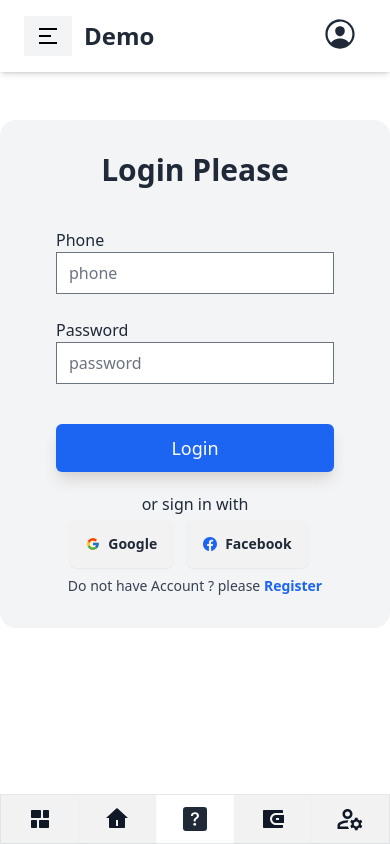
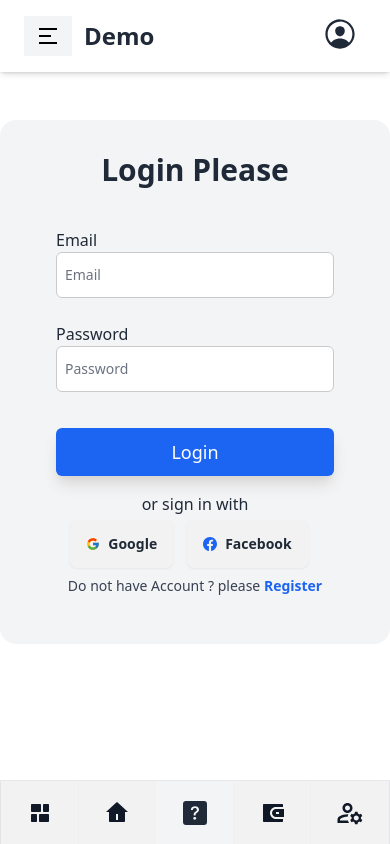
Before and after one commit to mdnasimnirob/mess-management-front-end, a React (Vite) app: page /login in a window 390 px wide. Built offline with nearby package versions, Linux system fonts and the light colour scheme; no server answers.

Commit message:
login and register with firebase

```diff
--- a/src/component/Navbar.jsx
+++ b/src/component/Navbar.jsx
@@ -11,18 +11,18 @@ const Navbar = () => {
     return (
 
 
-        <div className="visible lg:hidden md:hidden fixed z-50 w-full h-13 max-w-lg -translate-x-1/2 bg-white shadow-stone-200 shadow-lg border border-gray-200 rounded-none bottom-0 left-1/2 dark:bg-gray-700 dark:border-gray-600">
+        <div className="visible lg:hidden md:hidden fixed z-50 w-full h-16 max-w-lg -translate-x-1/2 bg-white shadow-stone-200 shadow-lg border border-gray-200 rounded-none bottom-0 left-1/2 dark:bg-gray-700 dark:border-gray-600">
             <div className="grid grid-cols-5 h-full max-w-lg  mx-auto">
                 <NavLink
                     to="/dashboard"
                     data-tooltip-target="tooltip-home"
                     type="button"
                     className={({ isActive }) =>
-                        `border-none rounded-none btn btn-md inline-flex flex-col items-center justify-center px-5 hover:bg-gray-50 dark:hover:bg-gray-800 group ${isActive ? "text-blue-600" : "text-gray-900"
+                        `border-none rounded-none btn btn-lg inline-flex flex-col items-center justify-center px-5 hover:bg-gray-50 dark:hover:bg-gray-800 group hover:text-blue-600 ${isActive ? "text-blue-600" : "text-gray-900 "
                         }`
                     }
                 >
-                    <RiDashboardHorizontalFill className="hover:text-black text-2xl" />
+                    <RiDashboardHorizontalFill className=" text-2xl" />
                     <span className="sr-only">Dashboard</span>
                 </NavLink>
                 <div id="tooltip-home" role="tooltip" className="absolute z-10 invisible inline-block px-3 py-2 text-sm font-medium text-white transition-opacity duration-300 bg-gray-900 rounded-lg shadow-xs opacity-0 tooltip dark:bg-gray-700">
@@ -30,31 +30,31 @@ const Navbar = () => {
                     <div className="tooltip-arrow" data-popper-arrow></div>
                 </div>
                 <NavLink to='/home' data-tooltip-target="tooltip-wallet" type="button" className={({ isActive }) =>
-                    `border-none rounded-none btn btn-md inline-flex flex-col items-center justify-center px-5 hover:bg-gray-50 dark:hover:bg-gray-800 group ${isActive ? "text-blue-600" : "text-gray-900"
+                    `border-none rounded-none btn btn-lg inline-flex flex-col items-center justify-center px-5 hover:bg-gray-50 dark:hover:bg-gray-800 group ${isActive ? "text-blue-600" : "text-gray-900"
                     }`
                 }>
-                    <RiHome4Fill className="text-2xl hover:text-black" />
+                    <RiHome4Fill className="text-2xl " />
                     <span className="sr-only">Home</span>
                 </NavLink>
                 <div id="tooltip-wallet" role="tooltip" className="absolute z-10 invisible inline-block px-3 py-2 text-sm font-medium text-white transition-opacity duration-300 bg-gray-900 rounded-lg shadow-xs opacity-0 tooltip dark:bg-gray-700">
                     Home
                     <div className="tooltip-arrow" data-popper-arrow></div>
                 </div>
-                <div className="flex items-center justify-center">
-                    <NavLink to='/question' data-tooltip-target="tooltip-new" type="button" className={({ isActive }) => `border-none  w-12 h-12 inline-flex items-center justify-center font-medium    focus:ring-0 ${isActive ? 'focus:text-blue-600 text-blue-600 dark:focus:ring-blue-800' : ' '} focus:outline-none `}>
-                        <BsFillQuestionSquareFill className="text-2xl w-full hover:text-3xl hover:text-black" />
+                <div className="flex bg-gray-100 items-center justify-center">
+                    <NavLink to='/question' data-tooltip-target="tooltip-new" type="button" className={({ isActive }) => ` border-none   w-12 h-12 inline-flex items-center justify-center font-medium    focus:ring-0 ${isActive ? 'focus:text-blue-600 text-blue-600 dark:focus:ring-blue-800' : ' '} focus:outline-none `}>
+                        <BsFillQuestionSquareFill className="text-2xl w-full hover:text-3xl " />
                         <span className="sr-only">New Question</span>
                     </NavLink>
                 </div>
-                <div id="tooltip-new" role="tooltip" className="absolute z-10 invisible inline-block px-3 py-2 text-sm font-medium text-white transition-opacity duration-300 bg-gray-900 rounded-lg shadow-xs opacity-0 tooltip dark:bg-gray-700">
+                <div id="tooltip-new" role="tooltip" className="absolute z-10 invisible inline-block px-3 py-2 text-sm font-medium text-white transition-opacity duration-300  rounded-lg shadow-xs opacity-0 tooltip dark:bg-gray-700">
                     Create new item
                     <div className="tooltip-arrow" data-popper-arrow></div>
                 </div>
                 <NavLink to='/wallet' data-tooltip-target="tooltip-settings" type="button" className={({ isActive }) =>
-                    `border-none rounded-none btn btn-md inline-flex flex-col items-center justify-center px-5 hover:bg-gray-50 dark:hover:bg-gray-800 group ${isActive ? "text-blue-600" : "text-gray-900"
+                    `border-none rounded-none btn btn-lg inline-flex flex-col items-center justify-center px-5 hover:bg-gray-50 dark:hover:bg-gray-800 group ${isActive ? "text-blue-600" : "text-gray-900"
                     }`
                 }>
-                    <RiWallet3Fill className="text-2xl hover:text-black" />
+                    <RiWallet3Fill className="text-2xl " />
                     <span className="sr-only">Wallet</span>
                 </NavLink>
                 <div id="tooltip-settings" role="tooltip" className="absolute z-10 invisible inline-block px-3 py-2 text-sm font-medium text-white transition-opacity duration-300 bg-gray-900 rounded-lg shadow-xs opacity-0 tooltip dark:bg-gray-700">
@@ -62,10 +62,10 @@ const Navbar = () => {
                     <div className="tooltip-arrow" data-popper-arrow></div>
                 </div>
                 <NavLink to='profile' data-tooltip-target="tooltip-profile" type="button" className={({ isActive }) =>
-                    `border-none rounded-none btn btn-md inline-flex flex-col items-center justify-center px-5 hover:bg-gray-50 dark:hover:bg-gray-800 group ${isActive ? "text-blue-600" : "text-gray-900"
+                    `border-none rounded-none btn btn-lg inline-flex flex-col items-center justify-center px-5 hover:bg-gray-50 dark:hover:bg-gray-800 group ${isActive ? "text-blue-600" : "text-gray-900"
                     }`
                 }>
-                    <MdOutlineManageAccounts className="text-3xl hover:text-black " />
+                    <MdOutlineManageAccounts className="text-3xl  " />
                     <span className="sr-only">Profile</span>
                 </NavLink>
                 <div id="tooltip-profile" role="tooltip" className="absolute z-10 invisible inline-block px-3 py-2 text-sm font-medium text-white transition-opacity duration-300 bg-gray-900 rounded-lg shadow-xs opacity-0 tooltip dark:bg-gray-700 ">
--- a/src/pages/Login.jsx
+++ b/src/pages/Login.jsx
@@ -2,16 +2,32 @@ import { useContext } from "react";
 import { useForm } from "react-hook-form";
 import { BsFacebook } from "react-icons/bs";
 import { FcGoogle } from "react-icons/fc";
-import { NavLink } from "react-router-dom";
+import { NavLink, useNavigate } from "react-router-dom";
 import { AuthContexts } from "../providers/AuthProviders";
 
 
 
 const Login = () => {
-    const { googleLogin, facebookLogin } = useContext(AuthContexts);
+    const { googleLogin, facebookLogin, userSignIn } = useContext(AuthContexts);
     const { handleSubmit, register } = useForm();
+    const navigate = useNavigate();
     const onSubmit = (data) => {
-        console.log(data);
+        const email = data.email;
+        const password = data.password;
+        console.log(email, password);
+
+        userSignIn(email, password)
+            .then(result => {
+                navigate('/')
+                alert('user found')
+
+                console.log(result.user)
+            })
+            .catch(error => {
+                console.error(error);
+
+            })
+
     }
 
     const handleGoogle = () => {
@@ -51,15 +67,15 @@ const Login = () => {
 
                             <div className="mb-3">
                                 <label className="form-label" htmlFor="email-default-fullname">
-                                    Phone
+                                    Email
                                 </label>
                                 <input
-                                    {...register("phone", { required: true })}
-                                    name="phone"
-                                    type="number"
-                                    className="form-control w-full"
+                                    {...register("email", { required: true })}
+                                    name="email"
+                                    type="email"
+                                    className="form-control w-full pl-2  py-3 rounded-md border-[#CACACA] text-sm"
                                     id="email-default-fullname"
-                                    placeholder="phone"
+                                    placeholder="Email"
                                 />
                             </div>
                             <div className="mb-3">
@@ -70,14 +86,14 @@ const Login = () => {
                                     {...register("password", { required: true })}
                                     name="password"
                                     type="password"
-                                    className="form-control w-full"
+                                    className="form-control w-full pl-2  py-3 rounded-md border-[#CACACA] text-sm"
 
-                                    placeholder="password"
+                                    placeholder="Password"
                                 />
                             </div>
 
                             <div className="text-center">
-                                <button type="submit" className="btn hover:bg-blue-500 bg-blue-600 border-none rounded-md  my-4 w-full shadow-lg shadow-stone-300 border-gray-300 p-2 text-white text-lg font-normal">Login</button>
+                                <button type="submit" className="btn hover:bg-blue-500 bg-blue-600 border-none rounded-md  my-3 w-full shadow-lg shadow-stone-300 border-gray-300 p-2 text-white text-lg font-normal">Login</button>
                                 <h2 className="font-medium text-base py-1">or sign in with</h2>
                                 <div className="flex flex-row gap-3 items-center justify-center text-center">
                                     <button onClick={handleGoogle} className="btn"><span><FcGoogle /> </span> <span>Google</span></button>
@@ -89,7 +105,7 @@ const Login = () => {
 
                         </div>
                     </form>
-                    <div className="text-center">
+                    <div className="text-center mb-4">
                         <h3 className="font-normal text-sm text-gray-700">Do not have Account ? please <NavLink to='/register'><span className="font-bold text-blue-600">Register</span></NavLink></h3>
                     </div>
                 </div>
--- a/src/pages/Profile.jsx
+++ b/src/pages/Profile.jsx
@@ -6,7 +6,7 @@ const Profile = () => {
     return (
         <div>
             <h1>this is profile</h1>
-            <div className="fixed lg:right-10 right-3 lg:bottom-7 bottom-14 text-center ">
+            <div className="fixed lg:right-10 right-3 lg:bottom-7 bottom-20 text-center ">
                 <button className="flex items-center gap-2 border-2 bg-gray-200 px-2 py-1 rounded-md shadow-md">
                     <MdLogout className="text-red-600" />
                     <span>Log Out</span>
--- a/src/pages/Register.jsx
+++ b/src/pages/Register.jsx
@@ -24,7 +24,7 @@ const Register = () => {
         const password = data.password;
         console.log(name, email, password);
         try {
-            const result = await userRegister(name, email, password);
+            const result = await userRegister(email, password);
             console.log(result.user);
             alert("User registered successfully!");
         } catch (error) {
@@ -140,7 +140,7 @@ const Register = () => {
                                     {...register("name", { required: true })}
                                     name="name"
                                     type="text"
-                                    className="form-control w-full pl-2 lg:h-12 py-3 rounded-md border-[#CACACA]"
+                                    className="form-control w-full pl-2  py-3 rounded-md border-[#CACACA] text-sm"
                                     id="name-default-fullname"
                                     placeholder="User Name"
                                 />
@@ -153,9 +153,9 @@ const Register = () => {
                                     {...register("email", { required: true })}
                                     name="email"
                                     type="email"
-                                    className="form-control w-full pl-2 lg:h-12 py-3 rounded-md border-[#CACACA]"
+                                    className="form-control w-full pl-2  py-3 rounded-md border-[#CACACA] text-sm"
                                     id="email-default-fullname"
-                                    placeholder="User Name"
+                                    placeholder="Email"
                                 />
                             </div>
 
@@ -185,14 +185,14 @@ const Register = () => {
                                     {...register("password", { required: true })}
                                     name="password"
                                     type="password"
-                                    className="form-control w-full pl-2 lg:h-12 py-3 rounded-md border-[#CACACA]"
+                                    className="form-control w-full pl-2  py-3 rounded-md border-[#CACACA] text-sm"
                                     id="password-default-fullname"
                                     placeholder="Password"
                                 />
                             </div>
 
                             <div className="text-center">
-                                <button type="submit" className="btn hover:bg-blue-500 bg-blue-600 border-none rounded-md  my-4 w-full shadow-lg shadow-stone-300 border-gray-300 p-2 text-white text-lg font-normal">Register</button>
+                                <button type="submit" className="btn hover:bg-blue-500 bg-blue-600 border-none rounded-md  my-3 w-full shadow-lg shadow-stone-300 border-gray-300 p-2 text-white text-lg font-normal">Register</button>
                                 {/* <input type="submit" value='Register' className=" btn hover:bg-blue-500 bg-blue-600 border-none rounded-md my-4 w-full shadow-lg shadow-stone-500 border-gray-600 p-2" /> */}
                                 <h2 className="font-medium text-base py-1">or sign in with</h2>
                                 <div className="flex flex-row gap-1 items-center justify-center text-center">
@@ -218,7 +218,7 @@ const Register = () => {
                         </form>
                     )} */}
 
-                    <div className="text-center">
+                    <div className="text-center mb-4">
                         <h3 className="text-sm font-normal text-gray-700">Alrealy have an Account ?  please <NavLink to='/login'><span className="font-bold text-blue-600">Login</span></NavLink></h3>
                     </div>
                 </div>
--- a/src/providers/AuthProviders.jsx
+++ b/src/providers/AuthProviders.jsx
@@ -13,8 +13,8 @@ const AuthProviders = ({ children }) => {
     const [loading, setLoading] = useState(true);
 
 
-    const userRegister = (name, email, password) => {
-        return createUserWithEmailAndPassword(auth, name, email, password)
+    const userRegister = (email, password) => {
+        return createUserWithEmailAndPassword(auth, email, password)
     }
 
     // 🔹 Function to send OTP using Firebase Authentication
```
Also changed, not shown: src/component/TopNavbar.jsx (+9 -5 lines), src/routes/PrivateRoute.jsx (added, +12 -0 lines).
